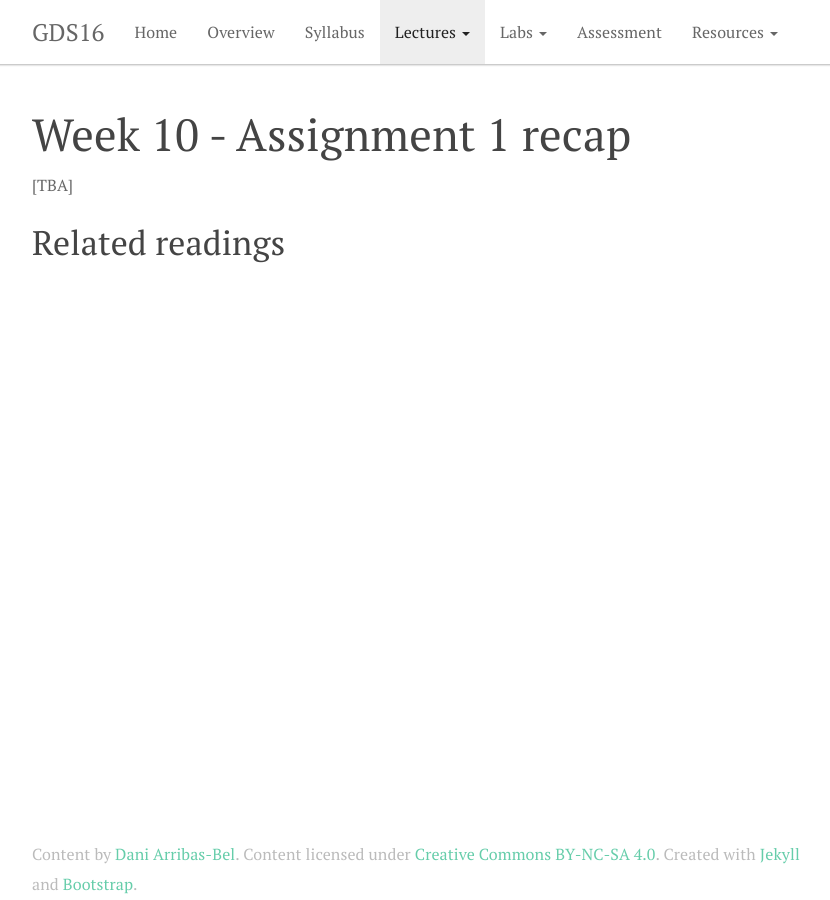
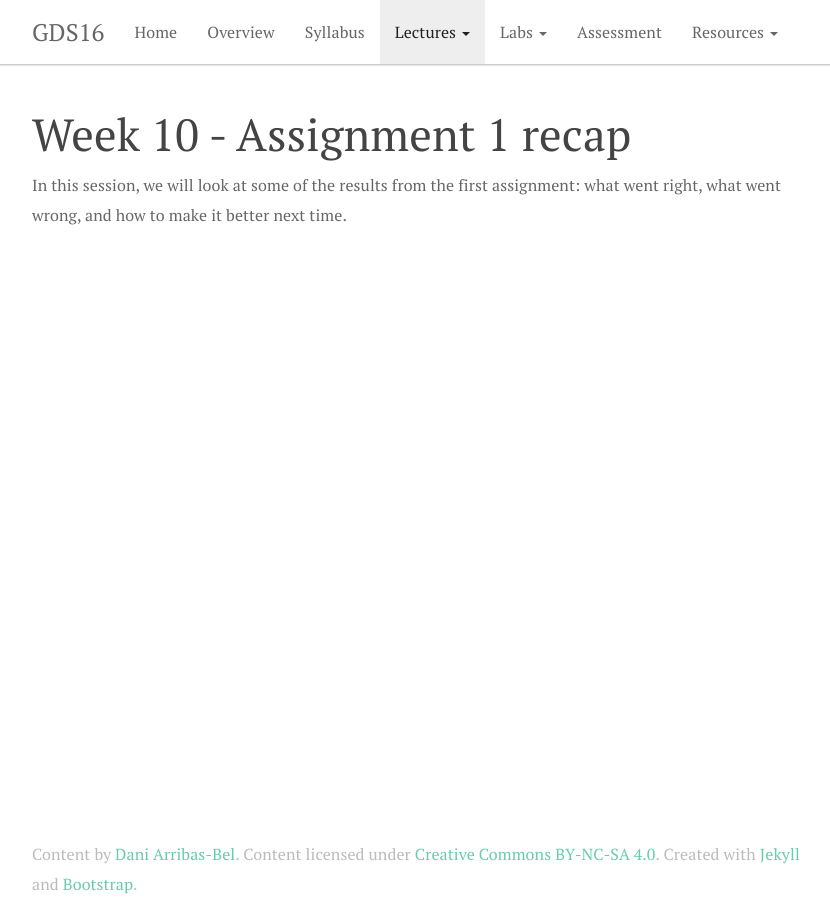
Before and after one commit to darribas/gds16, a Jekyll site: the page built from _notes/Class_10.md, in a window 1280 px wide. Shown: the whole page, without its empty margins (223-1053 px from the left). Built offline with Jekyll 4.4.1, drawn with Linux system fonts in a browser that asks for light colours; nearby versions of some CDN libraries.

Commit message:
Small update to lecture 10 page

```diff
--- a/_notes/Class_10.md
+++ b/_notes/Class_10.md
@@ -2,6 +2,4 @@
 title: Week 10 - Assignment 1 recap
 ---
 
-[TBA]
-
-### Related readings
+In this session, we will look at some of the results from the first assignment: what went right, what went wrong, and how to make it better next time.
```
